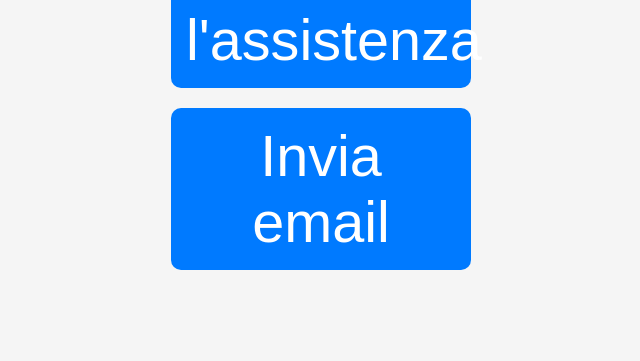
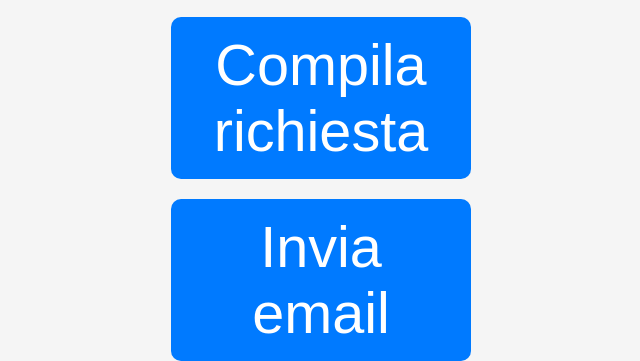
Before and after one commit to daidardi/test, a plain HTML site: page index.html in a window 1280 px wide. Shown: the part 497-858 px from the top of the page, without its empty margins (319-959 px from the left). Before the commit the page ends 800 px from the top, so only its background shows below. Drawn offline with Linux system fonts and the light colour scheme.

Commit message:
202511020348

```diff
--- a/index.html
+++ b/index.html
@@ -56,6 +56,9 @@
     <button onclick="window.location.href='tel:+393924986712';">
         Chiama l'assistenza
     </button>
+     <button onclick="window.location.href='https://airtable.com/appbrcVCNFkwTqSGl/pag8US5cc8tIBouZf/form';">
+        Compila richiesta
+    </button>
     <button onclick="window.location.href='mailto:bebop.a@hotmail.it?subject=Richiesta%20Intervento%20mail&body=Testo%20precompilato%20della%20mail.';">
         Invia email
     </button>
```
